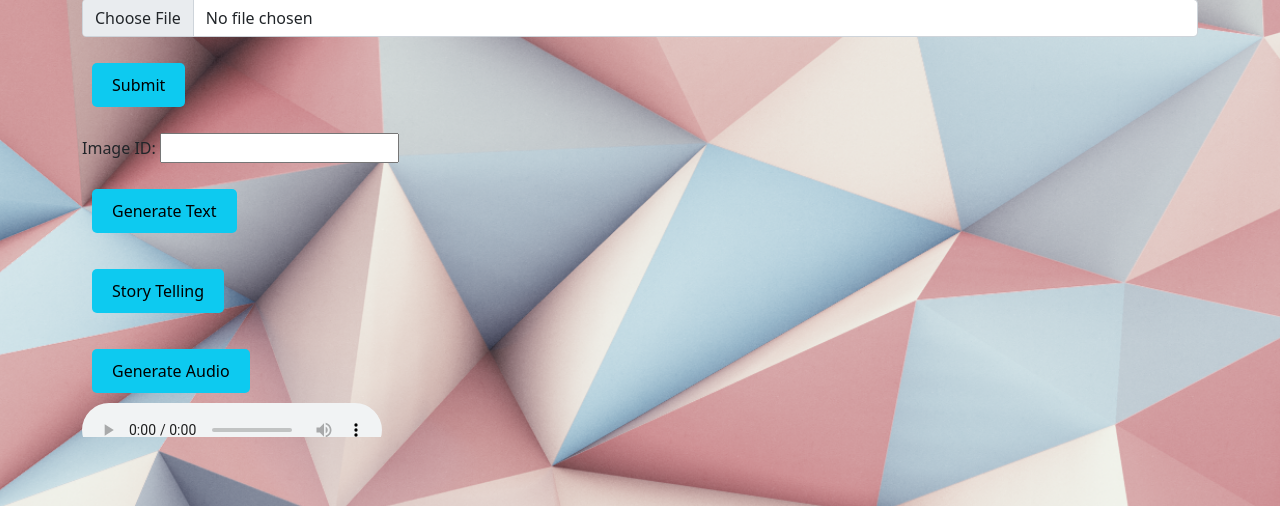
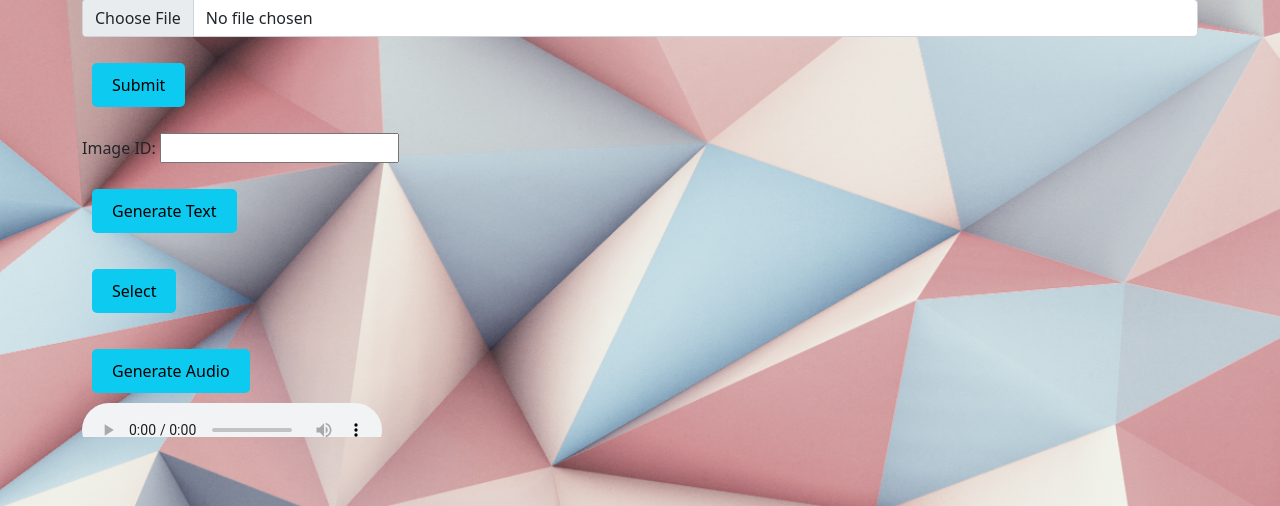
Before and after one commit to daffybum/visualex, a Flask app: page /uploadImage in a window 1280 px wide. Shown: the part 217-723 px from the top of the page. Run offline with Flask 3, Linux system fonts and the light colour scheme.

Commit message:
change button name from story telling to select

```diff
--- a/visualex/templates/uploadImage.html
+++ b/visualex/templates/uploadImage.html
@@ -87,7 +87,7 @@
             <form method="post" action="/autoSelectImages">
                 <input type="hidden" name="image_id" value="{{ image_id }}">
                 <p>
-                    <button type="submit" class="btn btn-info">Story Telling</button>
+                    <button type="submit" class="btn btn-info">Select</button>
                 </p>
                <!-- Popup container -->
             </form>
```
